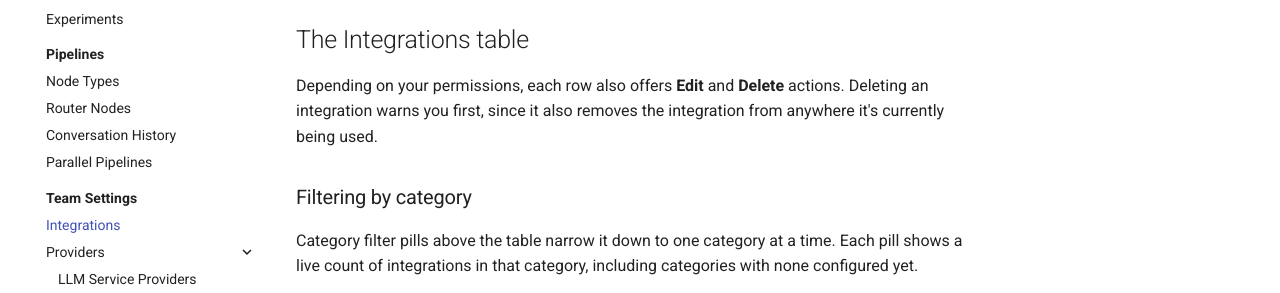
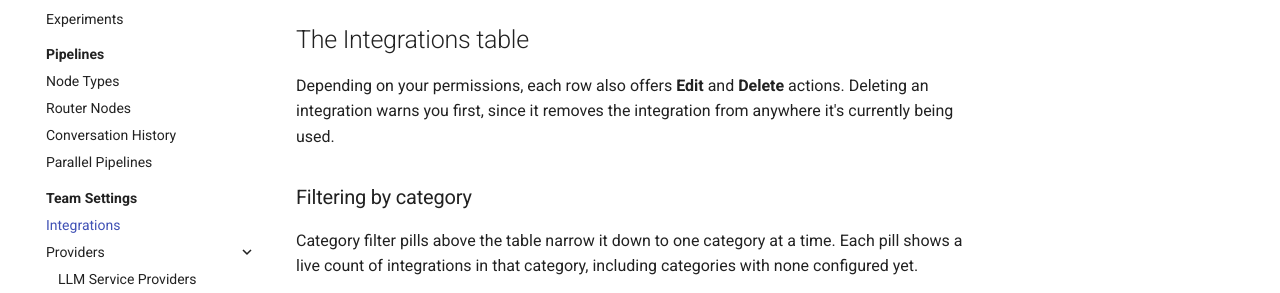
Before and after one commit to dimagi/open-chat-studio-docs, an MkDocs documentation site: the page built from docs/concepts/team/integrations.md, in a window 1280 px wide and 900 px high. Shown: the part 297-590 px from the top of the window. Built offline with MkDocs 1.6.1 and Material for MkDocs 9.7.7, drawn with Linux system fonts in a browser that asks for light colours; a script that is not in the unit is left out; comment, search, counter and statistics services are not loaded.

Commit message:
Small review fixes

```diff
--- a/docs/concepts/team/integrations.md
+++ b/docs/concepts/team/integrations.md
@@ -1,10 +1,10 @@
 # Integrations
 
-Every external service your team connects to — [LLM models](./llm_providers.md), [speech](./speech_providers.md), [messaging](./speech_providers.md), [authentication](./authentication_providers.md), and [tracing](../tracing.md) — is managed from one place: the **Integrations** table in Team Settings.
+Every external service your team connects to — [LLM models](./llm_providers.md), [speech](./speech_providers.md), [messaging](./messaging_providers.md), [authentication](./authentication_providers.md), and [tracing](../tracing.md) — is managed from one place: the **Integrations** table in Team Settings.
 
 ## The Integrations table
 
-Depending on your permissions, each row also offers **Edit** and **Delete** actions. Deleting an integration warns you first, since it also removes the integration from anywhere it's currently being used.
+Depending on your permissions, each row also offers **Edit** and **Delete** actions. Deleting an integration warns you first, since it removes the integration from anywhere it's currently being used.
 
 ### Filtering by category
 
```
Also changed, not shown: docs/concepts/team/members.md (+1 -1 lines), docs/tech-hub/migrate_team.md (+1 -1 lines).
